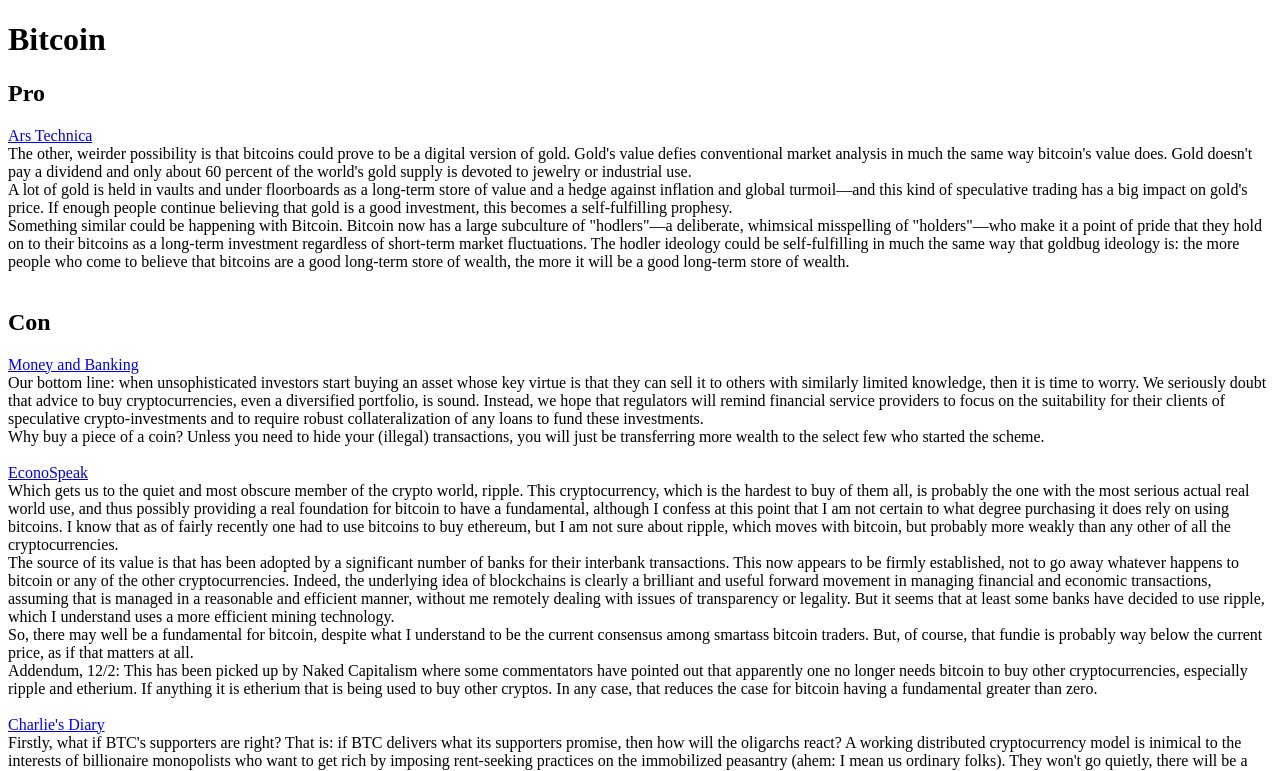
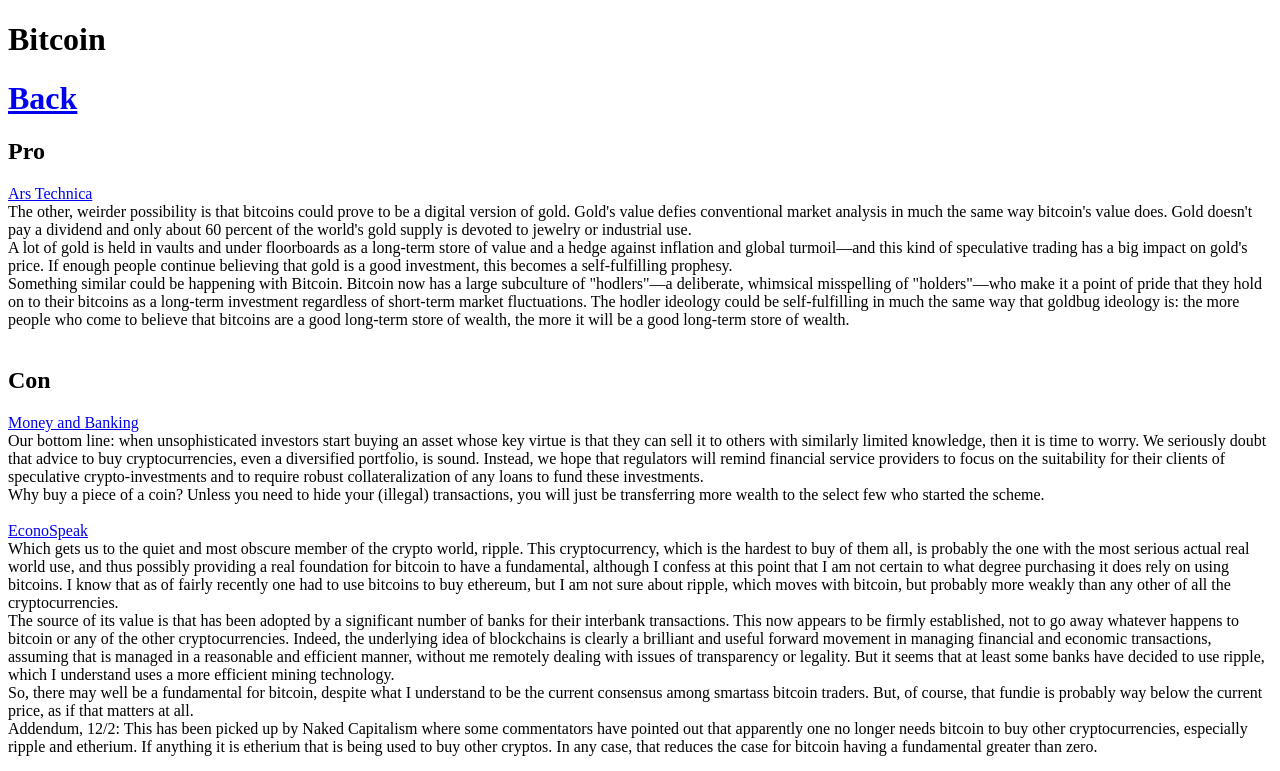
Before and after one commit to jlucangelio/jlucangelio.github.io, a plain HTML site: page bitcoin.html in a window 1280 px wide. Shown: the top 771 px of the page. Drawn offline with Linux system fonts and the light colour scheme.

Commit message:
Bitcoin.

```diff
--- a/bitcoin.html
+++ b/bitcoin.html
@@ -4,6 +4,7 @@
 <title>Bitcoin</title>
 <body>
 <h1>Bitcoin</h1>
+<h1><a href="index.html">Back</a></h1>
 <div>
 <h2>Pro</h2>
 <span>
```
Also changed, not shown: index.html (+1 -0 lines).
